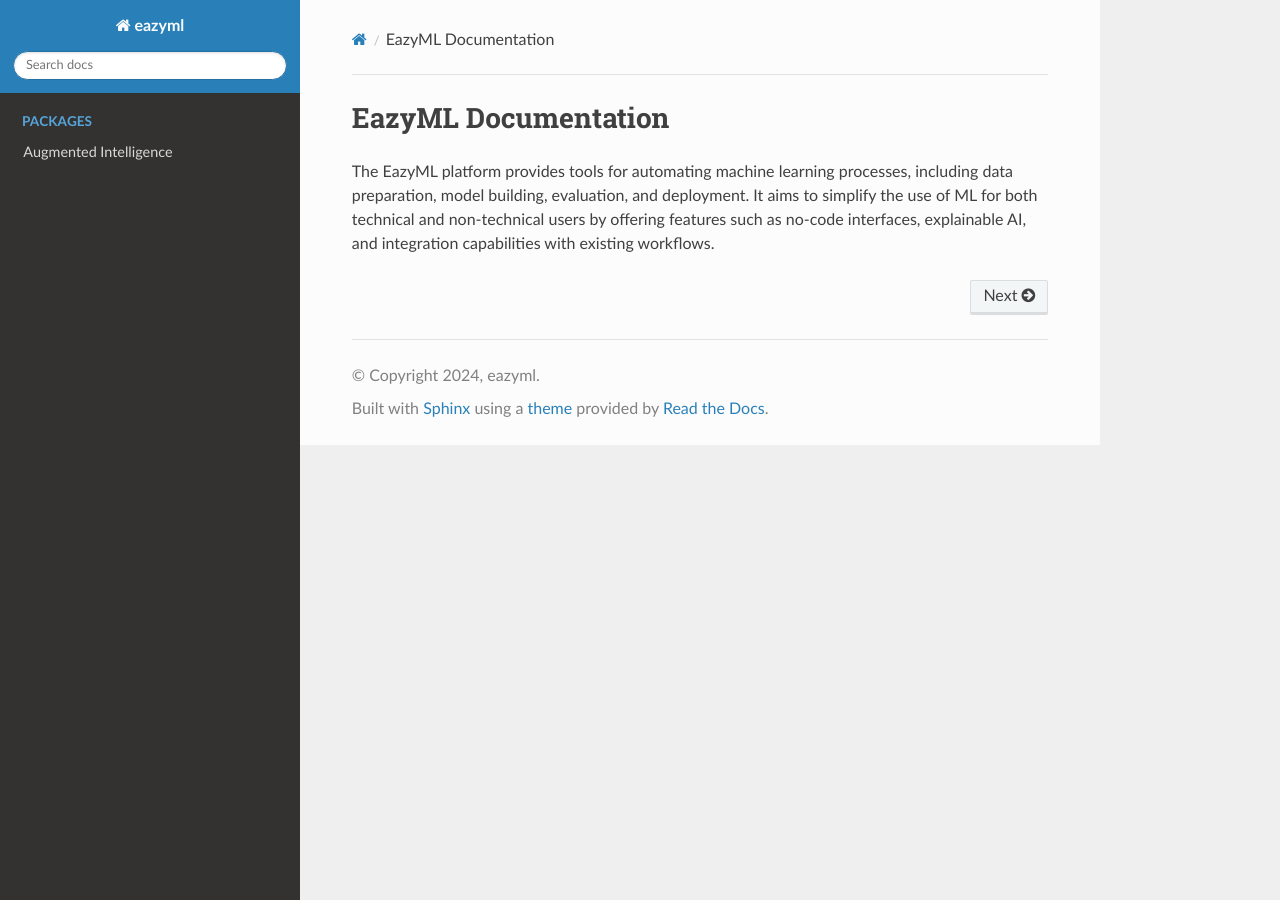
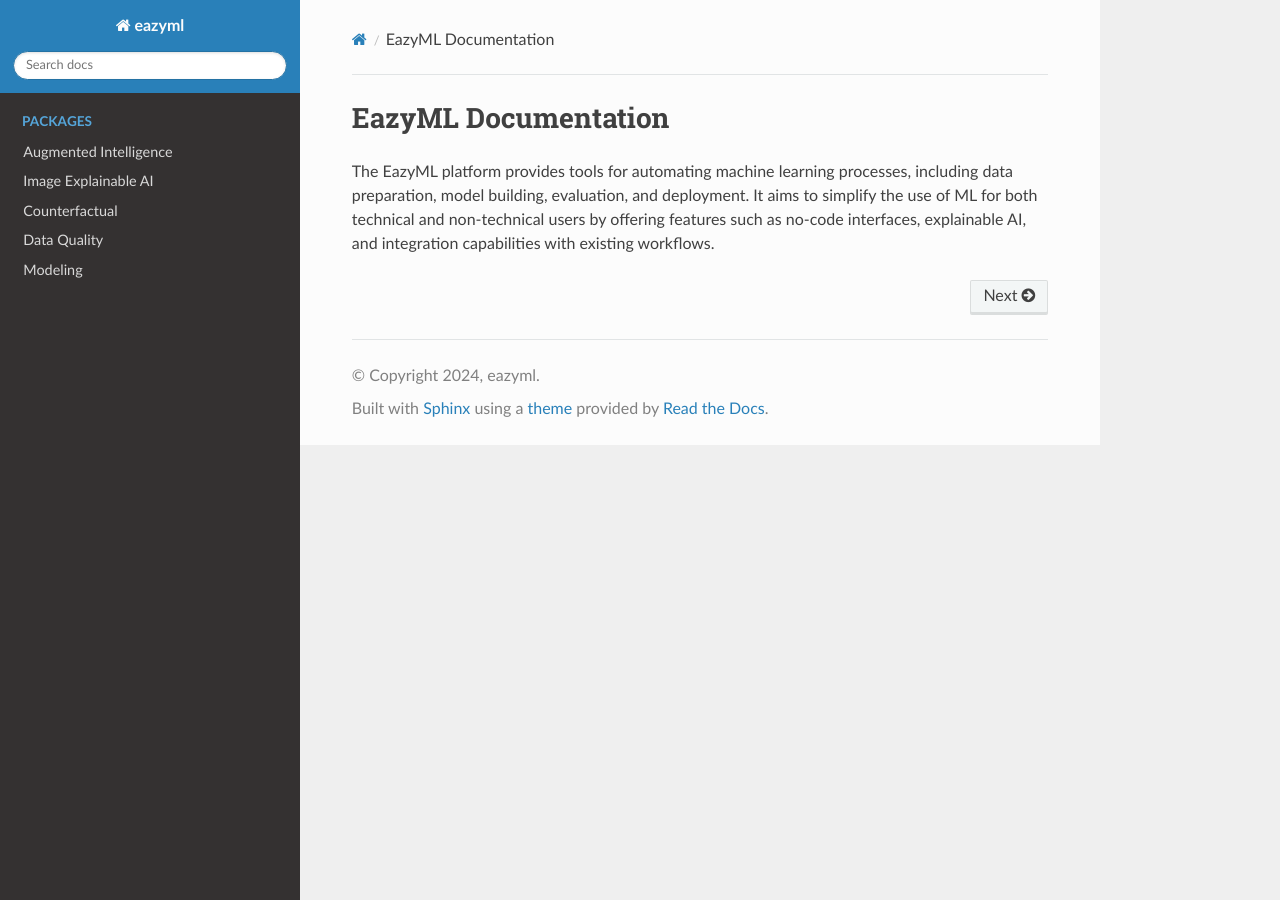
Before and after one commit to shubham-eazyml/eazyml_docs, a Sphinx documentation site: the page built from docs/index.rst, in a window 1280 px wide. Built offline with Sphinx 7.4.7 and the Read the Docs theme 3.1.0, drawn with Linux system fonts in a browser that asks for light colours.

```diff
--- a/docs/conf.py
+++ b/docs/conf.py
@@ -39,7 +39,8 @@ os.environ["READTHEDOCS_VERSION_NAME"] = "latest"
 # Mock missing modules or dependencies
 autodoc_mock_imports = [
     'utility', 'eazyml', 'eazyml_augi',
-    'eazyml_augi.utility', 'global_var'
+    'eazyml_augi.utility', 'global_var',
+    'eazyml_cf.cfr_helper', 'cfr_helper'
 ]
 sys.modules.update((mod_name, MagicMock()) for mod_name in autodoc_mock_imports)
 
--- a/docs/index.rst
+++ b/docs/index.rst
@@ -19,3 +19,7 @@ and integration capabilities with existing workflows.
    :hidden:
 
    Augmented Intelligence <packages/eazyml_augi.rst>
+   Image Explainable AI <packages/eazyml_xai_image.rst>
+   Counterfactual <packages/eazyml_cf.rst>
+   Data Quality <packages/eazyml_dq.rst>
+   Modeling <packages/eazyml_model.rst>
--- /dev/null
+++ b/docs/packages/eazyml_cf.rst
@@ -0,0 +1,6 @@
+Counterfactual
+--------------
+
+.. automodule:: eazyml_cf.eazyml
+   :members:
+   :undoc-members:
--- /dev/null
+++ b/docs/packages/eazyml_dq.rst
@@ -0,0 +1,6 @@
+Data Quality
+------------
+
+.. automodule:: eazyml_dq.eazyml
+   :members:
+   :undoc-members:
--- /dev/null
+++ b/docs/packages/eazyml_model.rst
@@ -0,0 +1,6 @@
+EazyML Modeling
+---------------
+
+.. automodule:: eazyml_model.eazyml
+   :members:
+   :undoc-members:
--- /dev/null
+++ b/docs/packages/eazyml_xai_image.rst
@@ -0,0 +1,6 @@
+Image Explainable AI
+--------------------
+
+.. automodule:: eazyml_xai_image.eazyml
+   :members:
+   :undoc-members:
```
Also changed, not shown: docs/packages/eazyml_xai.rst (added, +7 -0 lines).
